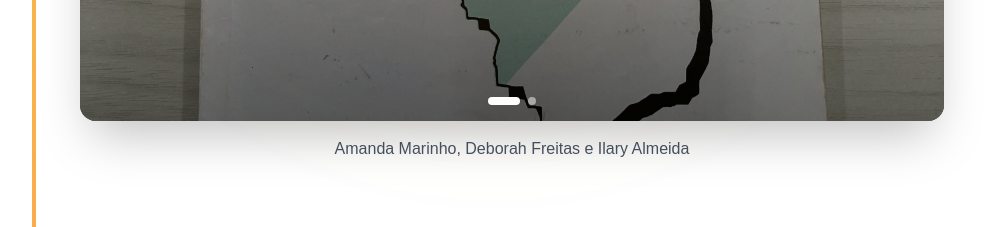
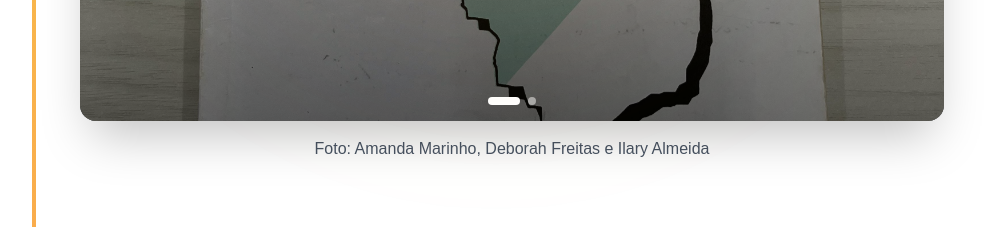
Before and after one commit to pedroigor09/jornalismoproject, a Next.js app: page /pegue-a-visao in a window 1280 px wide. Shown: the part 2820-3047 px from the top of the page, without its empty margins (144-1128 px from the left). Built offline with nearby package versions, Linux system fonts and the light colour scheme.

Commit message:
feat: update image paths in QuemSomosSection to use getAssetPath for better asset management; adjust carousel captions for clarity

```diff
--- a/src/app/oxe-que-arte/page.tsx
+++ b/src/app/oxe-que-arte/page.tsx
@@ -70,7 +70,7 @@ Assim, quando artistas, poetas, cantores, pesquisadores e criadores de conteúdo
               alt="Márcia Short"
             />
           }
-          customComponentPosition={5}
+          customComponentPosition={6}
         />
 
         <PageNavigation
--- a/src/app/pegue-a-visao/page.tsx
+++ b/src/app/pegue-a-visao/page.tsx
@@ -20,9 +20,9 @@ export default function PegueAVisaoPage() {
             '/alib1.jpeg',
             '/alib2.jpeg',
           ]}
-          carouselCaption="Amanda Marinho, Deborah Freitas e Ilary Almeida"
+          carouselCaption="Foto: Amanda Marinho, Deborah Freitas e Ilary Almeida"
           carouselImageCaptions={[
-            'Amanda Marinho, Deborah Freitas, Ilary Almeida e Profª Jacyra Mota',
+            'Foto: Amanda Marinho, Deborah Freitas, Ilary Almeida e Profª Jacyra Mota',
             'Fotos do Atlas Linguístico do Brasil (ALiB)'
           ]}
           carouselImageCaptionLinks={[
--- a/src/components/sections/QuemSomosSection.tsx
+++ b/src/components/sections/QuemSomosSection.tsx
@@ -1,6 +1,7 @@
 'use client';
 
 import Image from 'next/image';
+import { getAssetPath } from '@/lib/getAssetPath';
 
 export function QuemSomosSection() {
   return (
@@ -22,19 +23,19 @@ export function QuemSomosSection() {
           {[
             {
               name: 'Amanda Marinho',
-              image: '/amanda.jpg',
+              image: getAssetPath('/amanda.jpg'),
               role: 'Ligada ao audiovisual, analisa como expressões regionais aparecem ou são apagadas em produtos midiáticos, especialmente nas redes sociais e na TV.',
               linkedin: 'https://www.linkedin.com/in/amanda-marinho-4182111b9?utm_source=share&utm_campaign=share_via&utm_content=profile&utm_medium=ios_app'
             },
             {
               name: 'Deborah Freitas',
-              image: '/deborah.jpg',
+              image: getAssetPath('/deborah.jpg'),
               role: 'A partir de viagens ao interior da Bahia, como cada comunidade possui jeitos próprios de falar, revelando identidade e pertencimento.',
               linkedin: 'https://www.linkedin.com/in/deborah-freitas-59575b240?utm_source=share&utm_campaign=share_via&utm_content=profile&utm_medium=ios_app'
             },
             {
               name: 'Ilary Almeida',
-              image: '/ilary.jpg',
+              image: getAssetPath('/ilary.jpg'),
               role: 'Traz sua vivência com expressões baianas do dia a dia, observando como gírias locais despertam curiosidade ou estranhamento em pessoas de outras regiões.',
               linkedin: 'https://www.linkedin.com/in/ilary-almeida-44054217a?utm_source=share_via&utm_content=profile&utm_medium=member_ios'
             },
@@ -43,9 +44,8 @@ export function QuemSomosSection() {
               href={person.linkedin}
               target="_blank"
               rel="noopener noreferrer"
-              className="block cursor-pointer"
               key={index}
-              className="group relative"
+              className="group relative block cursor-pointer"
               style={{
                 perspective: '1000px',
                 animation: `floatIn 1s ease-out ${index * 0.2}s both`
```
